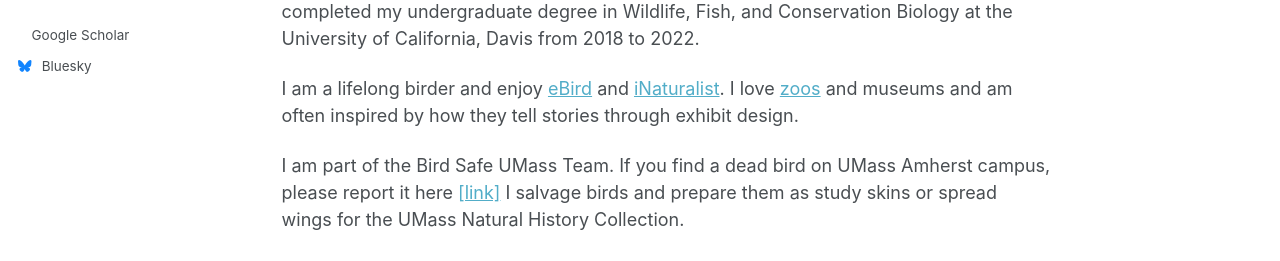
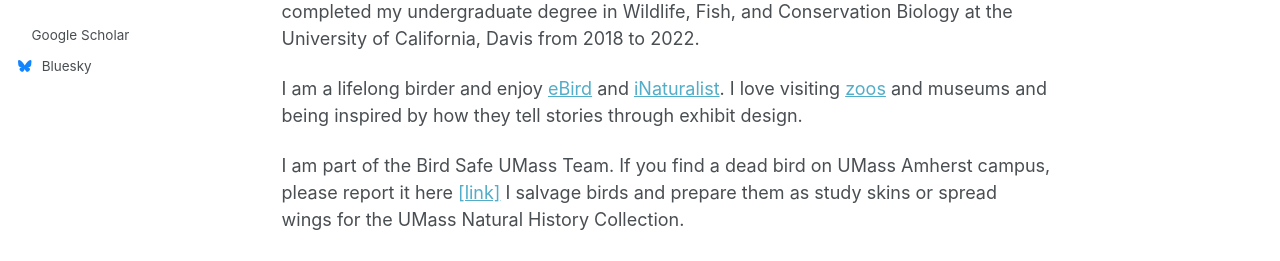
Before and after one commit to feipeng-huang/feipeng-huang.github.io, a Jekyll site: the page built from _pages/about.md, in a window 1280 px wide and 900 px high. Shown: the part 385-646 px from the top of the window. Built offline with Jekyll 4.4.1, drawn with Linux system fonts in a browser that asks for light colours; a style sheet for code colours, icons or effects is not loaded.

Commit message:
Update about.md

```diff
--- a/_pages/about.md
+++ b/_pages/about.md
@@ -11,7 +11,7 @@ I am a PhD Candidate working with [Nathan Senner](http://www.sennerlab.com/) in
 
 I grew up by the Yellow Sea, where I watched shorebirds use the region's shrinking wetlands and found my passion for birds and conservation. Prior to graduate school, I completed my undergraduate degree in Wildlife, Fish, and Conservation Biology at the University of California, Davis from 2018 to 2022.
 
-I am a lifelong birder and enjoy [eBird](https://ebird.org/profile/NzMwNjE3) and [iNaturalist](https://www.inaturalist.org/people/feipenghuang). I love [zoos](https://earth.google.com/earth/d/1CqdXVRN5cH5f6hwJjbmLc_wMujBjac0z?usp=sharing) and museums and am often inspired by how they tell stories through exhibit design.
+I am a lifelong birder and enjoy [eBird](https://ebird.org/profile/NzMwNjE3) and [iNaturalist](https://www.inaturalist.org/people/feipenghuang). I love visiting [zoos](https://earth.google.com/earth/d/1CqdXVRN5cH5f6hwJjbmLc_wMujBjac0z?usp=sharing) and museums and being inspired by how they tell stories through exhibit design.
 
 I am part of the Bird Safe UMass Team. If you find a dead bird on UMass Amherst campus, please report it here <a href = "https://survey123.arcgis.com/share/baaeac377ed44a86967c9ea52619624e" target="_blank">[link]</a> I salvage birds and prepare them as study skins or spread wings for the UMass Natural History Collection.
 
```
